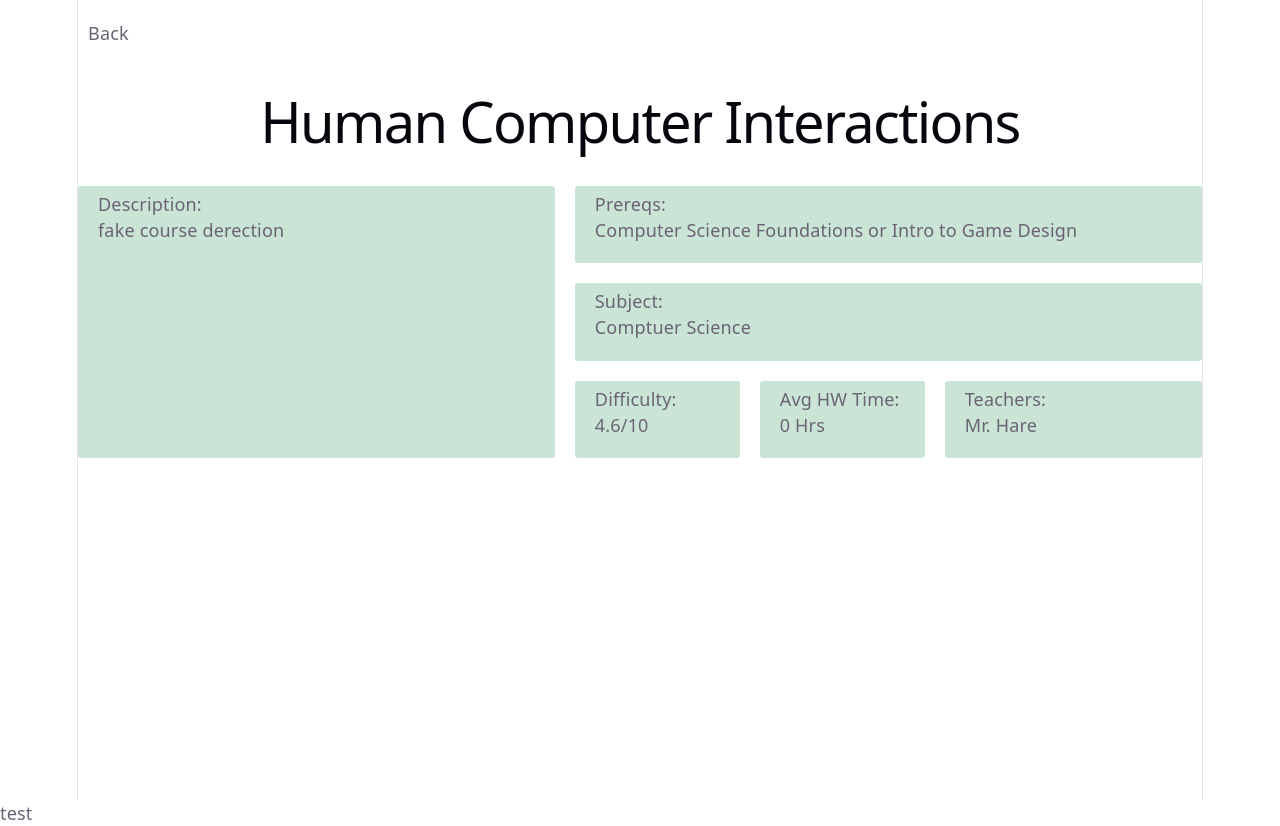
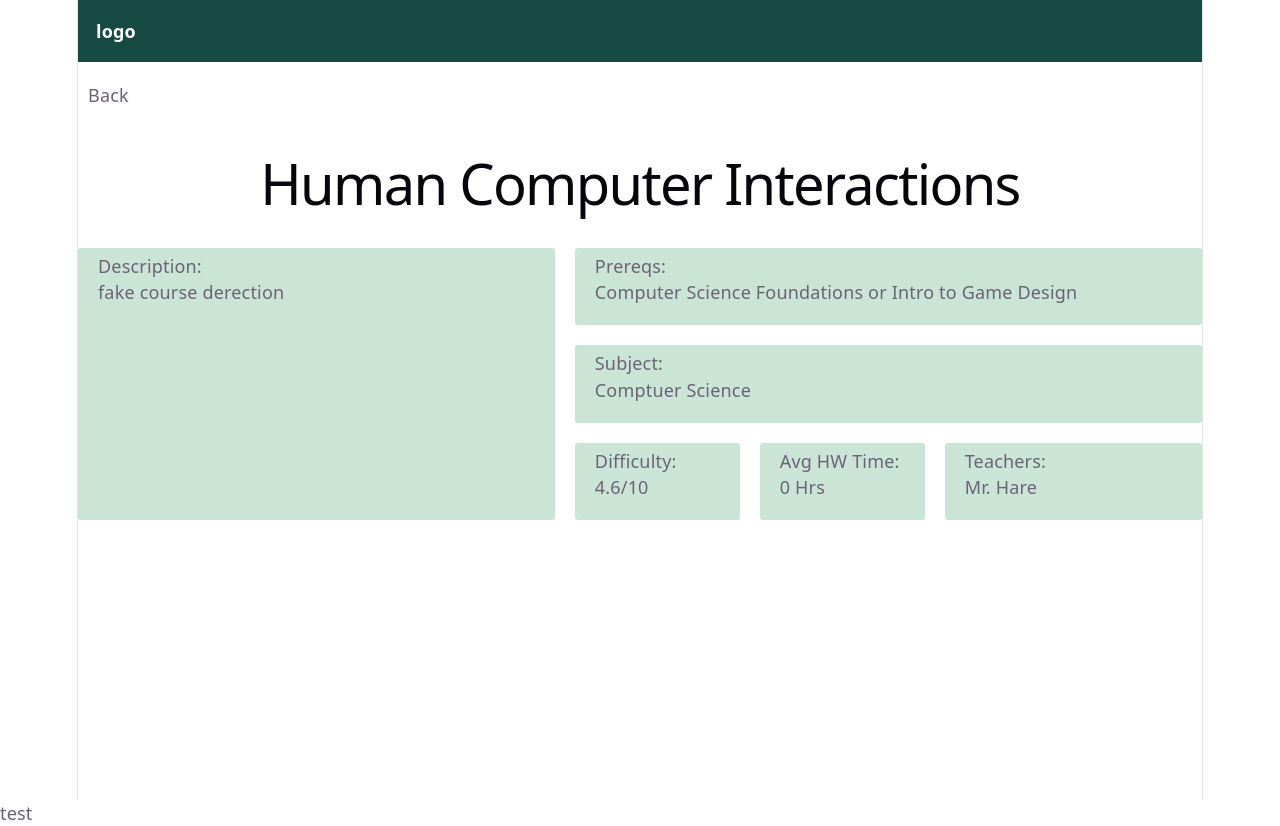
Before and after one commit to DanielH828/team-SifakaAbnab-SchoolGuide, a React (Vite) app: page / in a window 1280 px wide. Built offline with nearby package versions, Linux system fonts and the light colour scheme.

Commit message:
created the top bar

```diff
--- a/package.json
+++ b/package.json
@@ -12,6 +12,7 @@
     "deploy": "gh-pages -d dist"
   },
   "dependencies": {
+    "@tailwindcss/vite": "^4.2.4",
     "firebase": "^12.12.1",
     "react": "^19.2.5",
     "react-dom": "^19.2.5",
--- a/src/App.jsx
+++ b/src/App.jsx
@@ -5,6 +5,8 @@ import heroImg from './assets/hero.png'
 import CourseProfile from './CourseProfile.jsx'
 import CourseList from './CourseList.jsx'
 import './App.css'
+import Navbar from './components/Navbar.jsx'
+
 
 function App() {
   const [count, setCount] = useState(0)
@@ -12,6 +14,7 @@ function App() {
 
   return (
     <>
+      <Navbar></Navbar>
       <CourseProfile
         setPage={setPage}
         courseName="Human Computer Interactions"
--- /dev/null
+++ b/src/components/Navbar.jsx
@@ -0,0 +1,12 @@
+function Navbar() {
+    return (
+        <nav style={{ display: 'flex', justifyContent: 'space-between', padding: '1rem', background: '#174A43'}}>
+            <div className="logo" style={{color: 'white', fontWeight: 'bold' }}>logo</div>
+            <ul style={{ display: 'flex', gap: '1rem', listStyle: 'none', margin: 0, padding: 0}}>
+
+            </ul>
+        </nav>
+    );
+}
+
+export default Navbar
```
Also changed, not shown: 1 other file (tests, documents, lock files or other folders).
